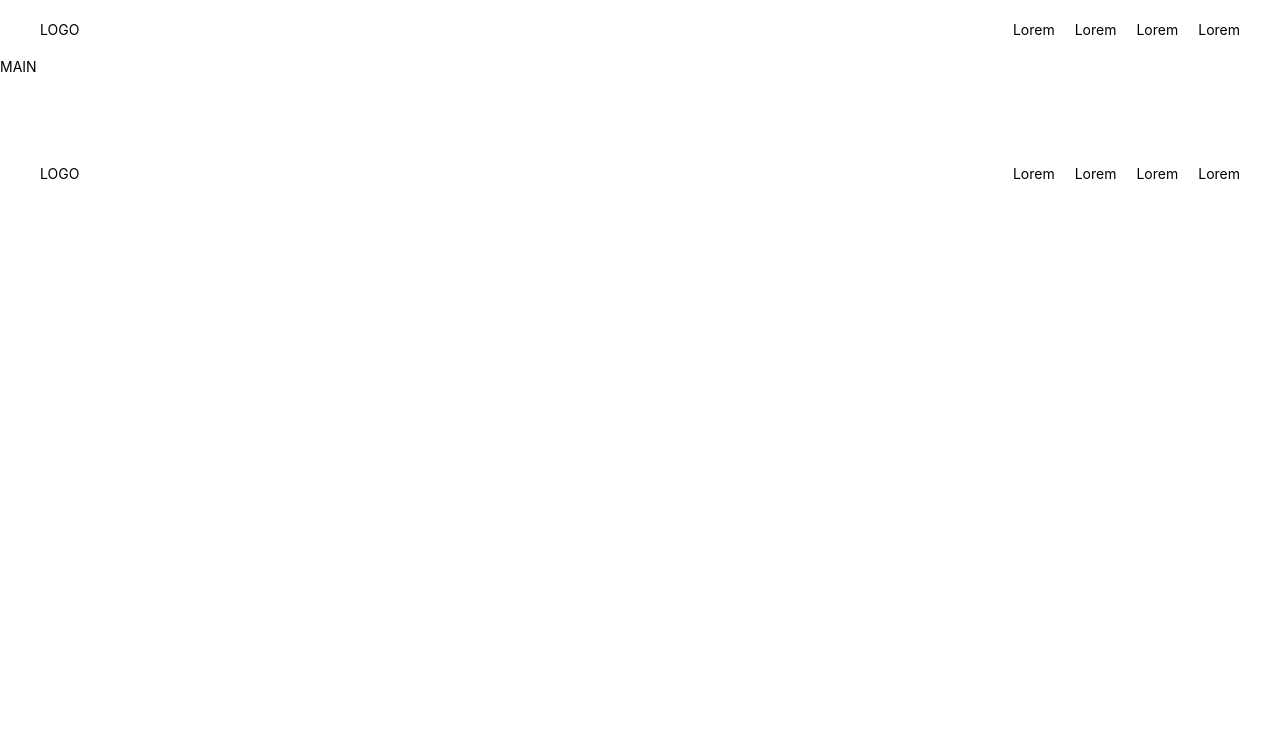
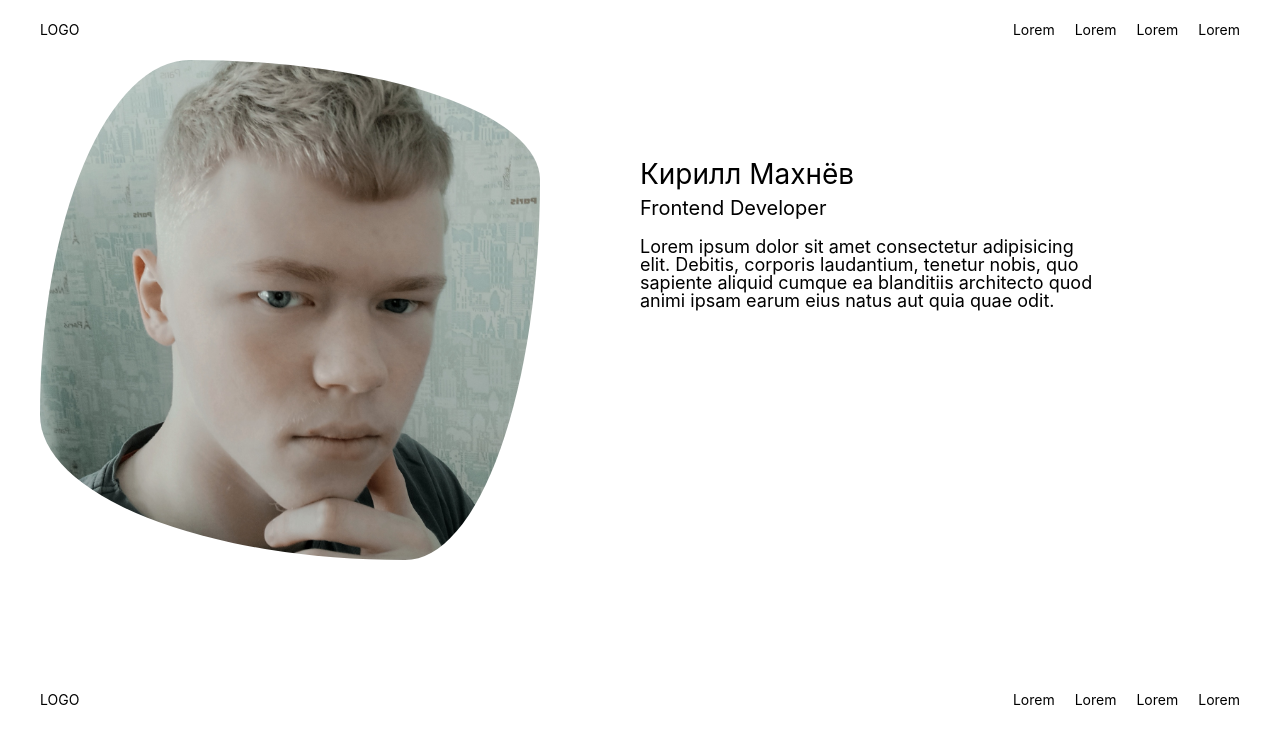
Before and after one commit to notequal21/portfolio, a React (Create React App) app: page / in a window 1280 px wide. Shown: the top 744 px of the page. Built offline with nearby package versions, Linux system fonts and the light colour scheme.

Commit message:
added UI for main block in Main Component

```diff
--- a/src/app.module.scss
+++ b/src/app.module.scss
@@ -1,5 +1,5 @@
 .wrapper {
-  min-height: 100%;
+  height: 100vh;
   overflow: hidden;
   display: flex;
   flex-direction: column;
--- a/src/components/Main/Main.jsx
+++ b/src/components/Main/Main.jsx
@@ -1,9 +1,30 @@
+import style from './Main.module.scss'
+import myImg from '../../assets/img/components/main/img.jpg'
 
 let Main = () => {
   return (
-    <>
-      MAIN
-    </>
+    <div className={`${style.main}`}>
+      <div className="container">
+        <div className={`${style.mainBody}`}>
+          <div className={`${style.mainCol}`}>
+            <div className={`${style.mainCol__image}`}>
+              <img src={myImg} alt='img' />
+            </div>
+          </div>
+          <div className={`${style.mainCol}`}>
+            <div className={`${style.mainCol__name}`}>
+              Кирилл Махнёв
+            </div>
+            <div className={`${style.mainCol__pos}`}>
+              Frontend Developer
+            </div>
+            <div className={`${style.mainCol__about}`}>
+              Lorem ipsum dolor sit amet consectetur adipisicing elit. Debitis, corporis laudantium, tenetur nobis, quo sapiente aliquid cumque ea blanditiis architecto quod animi ipsam earum eius natus aut quia quae odit.
+            </div>
+          </div>
+        </div>
+      </div>
+    </div>
   )
 }
 
--- a/src/components/Main/Main.module.scss
+++ b/src/components/Main/Main.module.scss
@@ -0,0 +1,37 @@
+.main {
+  &Body {
+    display: flex;
+  }
+  &Col {
+    flex: 1 1 50%;
+    &__image {
+      height: auto;
+      width: calc(100% - 100px);
+      padding: 0 0 83.4% 0;
+      overflow: hidden;
+      border-radius: 30% 70% 27% 73% / 71% 24% 76% 29% ;
+      position: relative;
+      img {
+        position: absolute;
+        width: 100%;
+        height: 100%;
+        object-fit: cover;
+        object-position: center;
+      }
+    }
+    &__col {}
+    &__name {
+      margin: 100px 0 0 0;
+      font-size: 28px;
+    }
+    &__pos {
+      margin: 10px 0 0 0;
+      font-size: 20px;
+    }
+    &__about {
+      margin: 20px 0 0 0;
+      font-size: 18px;
+      max-width: 460px;
+    }
+  }
+}
--- a/src/index.css
+++ b/src/index.css
@@ -53,6 +53,7 @@ h1,h2,h3,h4,h5,h6{font-size:inherit;font-weight: 400;}
 
 
 
+
 .container {
   max-width: 1230px;
   margin: 0 auto;
```
Also changed, not shown: src/assets/img/components/main/img.jpg (added).
